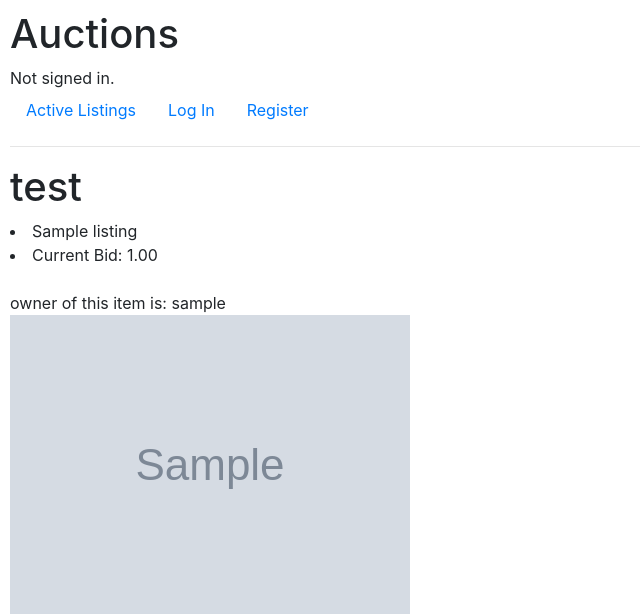
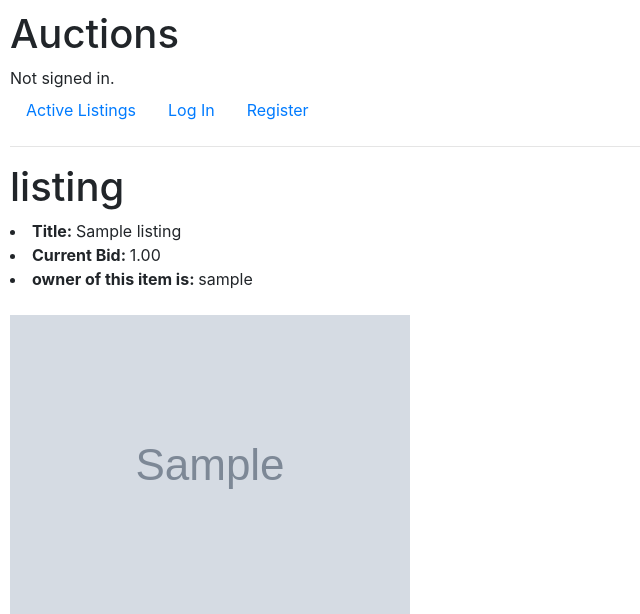
Before and after one commit to boshhy/Commerce, a Django app: page /listing/1 in a window 1280 px wide. Shown: the top 614 px of the page, without its empty margins (0-640 px from the left). Run offline with Django 3.2, Linux system fonts and the light colour scheme; tables that the repository leaves empty hold one stand-in row (values such as "Sample post"); grey boxes marked "Sample" are stand-in pictures; some libraries are stand-ins or nearby versions.

Commit message:
fixed starting bid issue

```diff
--- a/auctions/admin.py
+++ b/auctions/admin.py
@@ -1,5 +1,5 @@
 from django.contrib import admin
-from .models import User, Category, Listings, WatchList
+from .models import User, Category, Listings, WatchList, Bids
 
 
 # Register your models here.
@@ -7,3 +7,4 @@ admin.site.register(User)
 admin.site.register(Category)
 admin.site.register(Listings)
 admin.site.register(WatchList)
+admin.site.register(Bids)
--- a/auctions/forms.py
+++ b/auctions/forms.py
@@ -1,5 +1,5 @@
 from django import forms
-from .models import Category
+from .models import Category, Bids
 
 
 class ListingForm(forms.Form):
@@ -10,3 +10,7 @@ class ListingForm(forms.Form):
     category = forms.ChoiceField(
         widget=forms.Select(), choices=Category.choices)
     imageURL = forms.CharField(max_length=1024, required=False)
+
+
+class BidForm(forms.Form):
+    bid = forms.DecimalField(max_digits=16, decimal_places=2)
--- a/auctions/models.py
+++ b/auctions/models.py
@@ -117,7 +117,7 @@ class Bids(models.Model):
         Listings, on_delete=models.CASCADE, related_name="bids", blank=False)
 
     def __str__(self):
-        return self.bid
+        return f"Amount: {self.amount} ----- User: {self.user} ----- Listing: {self.listing.title}"
 
 
 class Comments(models.Model):
--- a/auctions/templates/auctions/listing.html
+++ b/auctions/templates/auctions/listing.html
@@ -1,31 +1,33 @@
 {% extends "auctions/layout.html" %}
 
 {% block body %}
-    <h1>test</h1>
-        <li>{{ test.title }}</li>
-        <li>Current Bid: {{ test.current_bid }}</li>
+    <h1>listing</h1>
+        <li><b>Title: </b>{{ listing.title }}</li>
+        <li><b>Current Bid: </b>{{ listing.current_bid }}</li>
+
+        <li><b>owner of this item is: </b>{{ listing.seller }}</li>
         <br>
-        owner of this item is: {{ test.seller }}
-        <br>
-        <img src="{{ test.imageURL }}">
+        <img src="{{ listing.imageURL }}">
         {% if user.is_authenticated %}
             Bid for this item!
-            Bid higher than: {{ test.current_bid }}
-            <form action="{% url 'listing' test.id %}" method="POST">
+            Bid higher than: {{ listing.current_bid }}
+            <form action="{% url 'listing' listing.id %}" method="POST">
                 {% csrf_token %}
-                <input name="bid" type="number" step="0.01">
-                <button>BID</button>
+                {% for field in bid_form %}
+                    {{ field }}
+                {% endfor %}
+                <button type="submit">BID</button>
             </form>
             <br>
             {% if on_watchlist %}
-                <form action="{% url 'listing' test.id %}" method="POST">
+                <form action="{% url 'listing' listing.id %}" method="POST">
                     {% csrf_token %}
                     Remove from Watchlist
                     <input name="watchlist" type="hidden">
                     <button style="color: red;">Remove from Watchlist</button>
                 </form>
             {% else %}
-                <form action="{% url 'listing' test.id %}" method="POST">
+                <form action="{% url 'listing' listing.id %}" method="POST">
                     {% csrf_token %}
                     Add Item to Watchlist
                     <input name="watchlist" type="hidden">
--- a/auctions/views.py
+++ b/auctions/views.py
@@ -3,8 +3,8 @@ from django.db import IntegrityError
 from django.http import HttpResponse, HttpResponseRedirect
 from django.shortcuts import render
 from django.urls import reverse
-from .models import WatchList, Category
-from .forms import ListingForm
+from .models import WatchList, Category, Bids
+from .forms import ListingForm, BidForm
 from django.contrib.auth.decorators import login_required
 
 from .models import Listings, User
@@ -100,9 +100,14 @@ def add_listing(request):
 def listing(request, listing_id):
     listing = Listings.objects.get(pk=int(listing_id))
     on_watchlist = False
+    is_bid_higher = False
+
+    # Check to see if the user is logged in and if the current listing being
+    # viewed is on current users watchlist
     if request.user.is_authenticated:
         if WatchList.objects.filter(user=request.user, listings=listing):
             on_watchlist = True
+
     if request.method == "POST":
         if "watchlist" in request.POST:
             if not WatchList.objects.filter(user=request.user, listings=listing):
@@ -113,15 +118,37 @@ def listing(request, listing_id):
                 WatchList.objects.filter(
                     user=request.user, listings=listing).delete()
                 on_watchlist = False
+
         if "bid" in request.POST:
-            if int(request.POST.get("bid")) > listing.current_bid:
+            has_bids = Bids.objects.filter(listing=listing)
+
+            # If current listing does not have any bids
+            # Accept bids >= (greater than or equal to) current_bid
+            if not has_bids:
+                if float(request.POST.get("bid")) >= listing.current_bid:
+                    listing.current_bid = request.POST.get('bid')
+                    listing.save()
+                    new_bid = Bids(amount=listing.current_bid,
+                                   user=request.user, listing=listing)
+                    new_bid.save()
+                    is_bid_higher = True
+
+            # If current listing already has some bids
+            # Accept only bids > (greater than) current_bid
+            elif float(request.POST.get("bid")) > listing.current_bid:
                 listing.current_bid = request.POST.get('bid')
                 listing.save()
+                new_bid = Bids(amount=listing.current_bid,
+                               user=request.user, listing=listing)
+                new_bid.save()
+                is_bid_higher = True
+
             return render(request, "auctions/test.html", {
-                "test": listing.current_bid
+                "test": is_bid_higher
             })
 
     return render(request, "auctions/listing.html", {
-        "test": listing,
-        "on_watchlist": on_watchlist
+        "listing": listing,
+        "on_watchlist": on_watchlist,
+        "bid_form": BidForm()
     })
```
